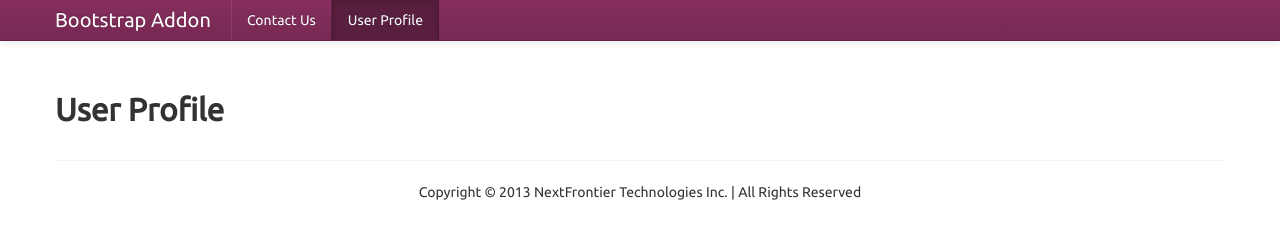
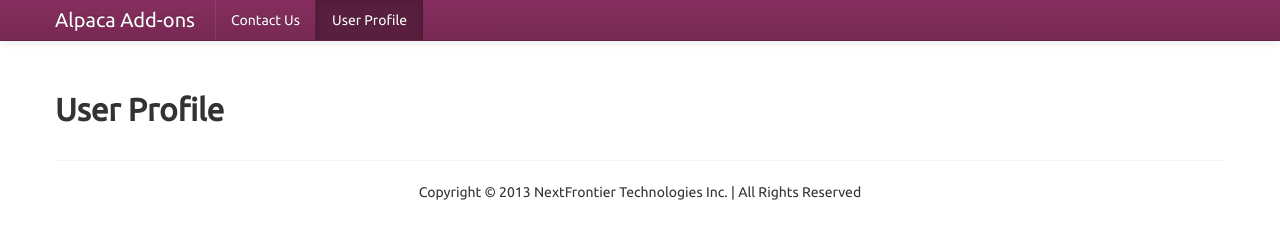
Before and after one commit to drq/alpaca-addons, a plain HTML site: page twitter-bootstrap/examples/user-profile.html in a window 1280 px wide. Drawn offline with nearby package versions, Linux system fonts and the light colour scheme; some packages are replaced by stand-ins of ours.

Commit message:
changed the links for brand.

```diff
--- a/twitter-bootstrap/examples/user-profile.html
+++ b/twitter-bootstrap/examples/user-profile.html
@@ -28,7 +28,7 @@
                 <span class="icon-bar"></span>
                 <span class="icon-bar"></span>
             </button>
-            <a class="brand" href="javascript:void(0);">Bootstrap Addon</a>
+            <a class="brand" href="/alpaca-addons">Alpaca Add-ons</a>
 
             <div class="nav-collapse collapse">
                 <ul class="nav">
```
Also changed, not shown: twitter-bootstrap/examples/contact-us.html (+1 -1 lines).
